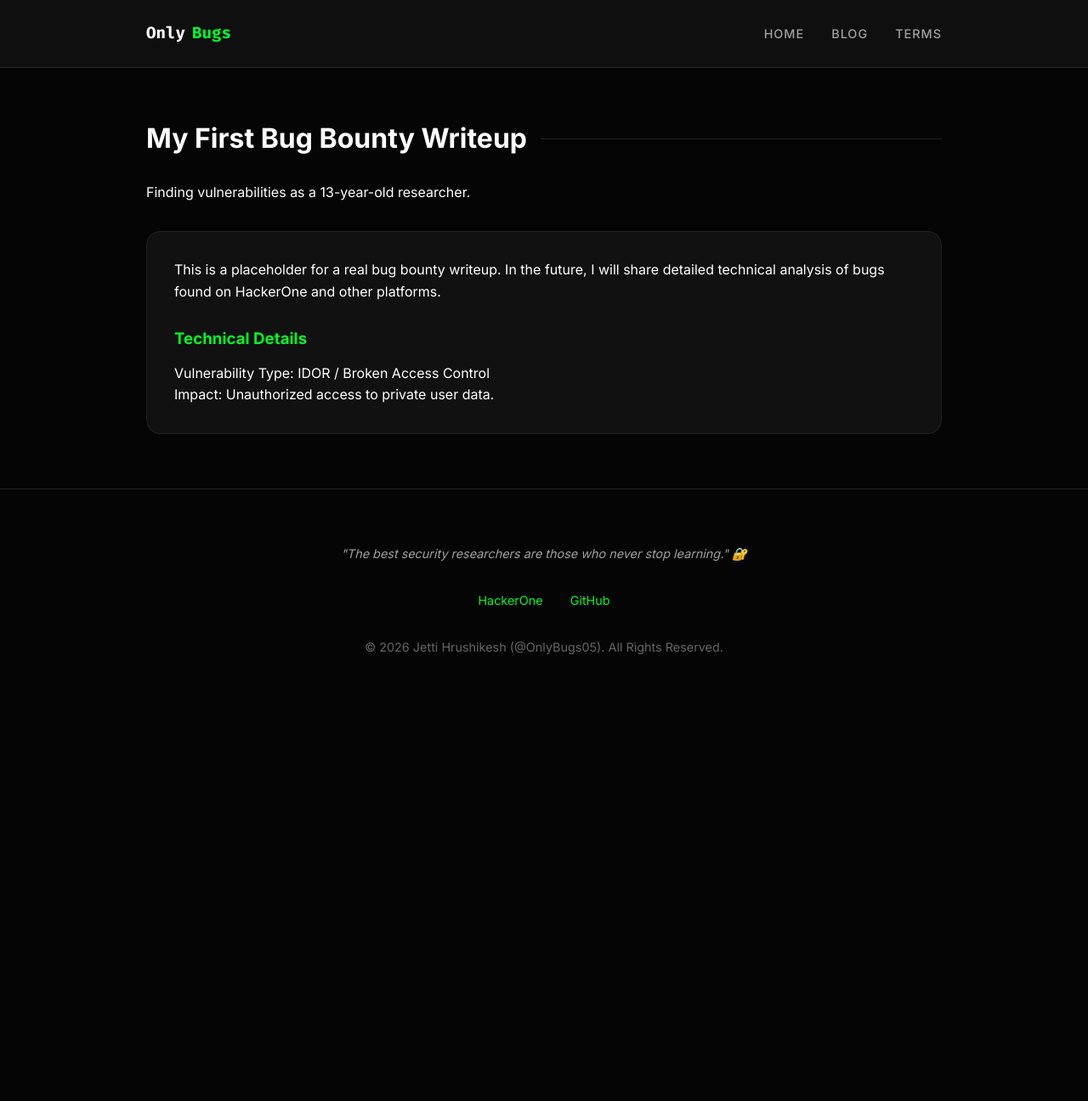
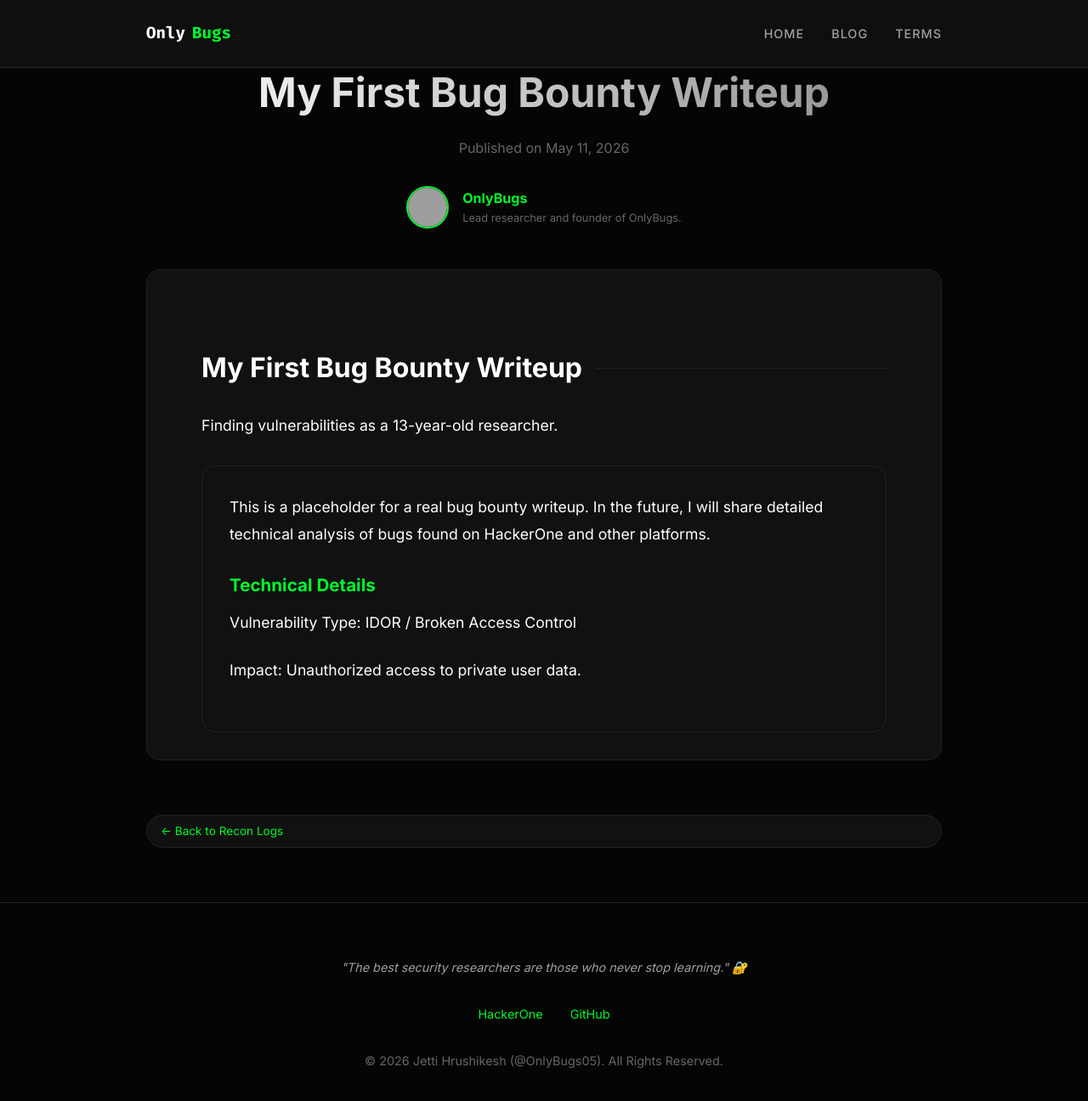
Before and after one commit to onlybugs05/hrushikeshjetti.dev, a Jekyll site: the page built from _posts/2026-05-11-first-bug.md, in a window 1280 px wide and 1324 px high. Shown: the top 1296 px of the window at 85% size. Built offline with Jekyll 4.4.1, drawn with Linux system fonts in a browser that asks for light colours; grey boxes are pictures that could not be loaded.

Commit message:
feat: expand to multi-author blog and add jekyll-sitemap plugin

```diff
--- a/_config.yml
+++ b/_config.yml
@@ -19,6 +19,17 @@ highlighter: rouge
 plugins:
   - jekyll-feed
   - jekyll-seo-tag
+  - jekyll-sitemap
+
+# Multi-Author Data
+authors:
+  onlybugs05:
+    name: Jetti Hrushikesh
+    display_name: OnlyBugs
+    github: onlybugs05
+    bio: "Lead researcher and founder of OnlyBugs."
+    avatar: "https://github.com/onlybugs05.png"
+
 
 # Custom Theme Settings
 accent_color: "#00F72B"
--- /dev/null
+++ b/_layouts/post.html
@@ -0,0 +1,55 @@
+---
+layout: default
+---
+
+<article class="container animate">
+  <header style="margin-bottom: 3rem; text-align: center;">
+    <h1 class="hero-title" style="font-size: 3rem;">{{ page.title }}</h1>
+    <p style="color: var(--text-muted);">Published on {{ page.date | date: "%B %d, %Y" }}</p>
+
+    {% if page.author %}
+      {% assign author = site.authors[page.author] %}
+      <div style="display: flex; align-items: center; justify-content: center; gap: 1rem; margin-top: 2rem;">
+        <img src="{{ author.avatar }}" alt="{{ author.name }}" style="width: 50px; height: 50px; border-radius: 50%; border: 2px solid var(--accent-color);">
+        <div style="text-align: left;">
+          <p style="font-weight: 700; color: var(--accent-color);">{{ author.display_name }}</p>
+          <p style="font-size: 0.8rem; color: var(--text-muted);">{{ author.bio }}</p>
+        </div>
+      </div>
+    {% endif %}
+  </header>
+
+  <div class="card content-area">
+    {{ content }}
+  </div>
+
+  <div style="margin-top: 4rem; text-align: center;">
+    <a href="/blog" class="tech-badge">← Back to Recon Logs</a>
+  </div>
+</article>
+
+<style>
+.content-area {
+  line-height: 1.8;
+  font-size: 1.1rem;
+}
+.content-area h2, .content-area h3 {
+  color: var(--accent-color);
+  margin-top: 2.5rem;
+  margin-bottom: 1rem;
+}
+.content-area p {
+  margin-bottom: 1.5rem;
+}
+.content-area ul, .content-area ol {
+  margin-bottom: 1.5rem;
+  margin-left: 2rem;
+}
+.content-area code {
+  background: #000;
+  padding: 2px 6px;
+  border-radius: 4px;
+  color: var(--accent-color);
+  font-family: var(--font-mono);
+}
+</style>
```
Also changed, not shown: _posts/2026-05-11-first-bug.md (+3 -1 lines), blog.md (+10 -3 lines).
